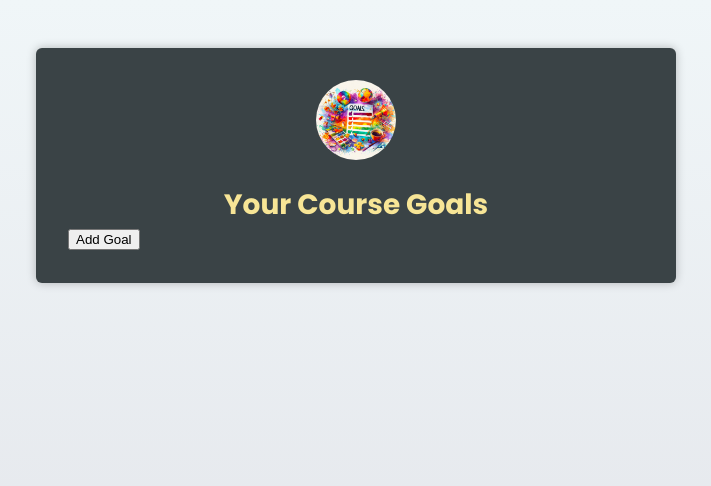
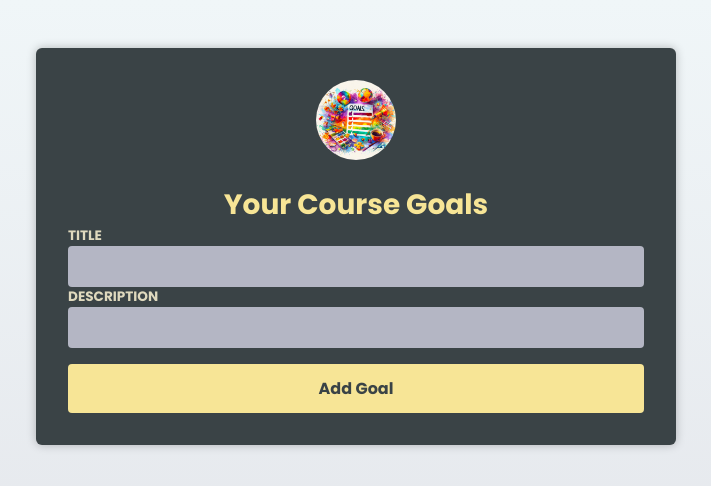
Before and after one commit to FionaDmello/react-ts, a React (Vite) app in the folder react-ts-basics/: page / in a window 1280 px wide. Shown: the top 486 px of the page, without its empty margins (284-995 px from the left). Built offline with nearby package versions, Linux system fonts and the light colour scheme.

Commit message:
practiced creating a simple form to add goals

```diff
--- a/react-ts-basics/src/App.tsx
+++ b/react-ts-basics/src/App.tsx
@@ -1,5 +1,6 @@
 import Header from "./components/Header";
 import CourseGoalList from "./components/CourseGoalList";
+import AddCourseGoal from "./components/AddCourseGoal";
 import goalsImg from "./assets/goals.jpg";
 import { useState } from "react";
 
@@ -29,7 +30,7 @@ export default function App() {
     });
   };
 
-  const deleteGoalHandler: (id: number) => void = (id) =>  {
+  const deleteGoalHandler: (id: number) => void = (id) => {
     setGoals((prevGoals) => {
       const newGoals = prevGoals.filter((goal) => goal.id !== id);
       return newGoals;
@@ -41,9 +42,7 @@ export default function App() {
       <Header image={{ src: goalsImg, alt: "A list of goals" }}>
         <h1>Your Course Goals</h1>
       </Header>
-      <div>
-        <button onClick={addGoalHandler}>Add Goal</button>
-      </div>
+      <AddCourseGoal onAddGoal={addGoalHandler} />
       <CourseGoalList goals={goals} deleteGoalHandler={deleteGoalHandler} />
     </main>
   );
--- /dev/null
+++ b/react-ts-basics/src/components/AddCourseGoal.tsx
@@ -0,0 +1,25 @@
+type AddCourseGoalProps = {
+  onAddGoal: () => void;
+};
+
+const AddCourseGoal = ({ onAddGoal }: AddCourseGoalProps) => {
+  return (
+    <>
+      <form onSubmit={onAddGoal}>
+        <div>
+          <label htmlFor="courseTitle">Title</label>
+          <input id="courseTitle" type="text" />
+        </div>
+        <div>
+          <label htmlFor="courseDescription">Description</label>
+          <input id="courseTitle" type="text" />
+        </div>
+        <div>
+          <button>Add Goal</button>
+        </div>
+      </form>
+    </>
+  );
+};
+
+export default AddCourseGoal;
```
